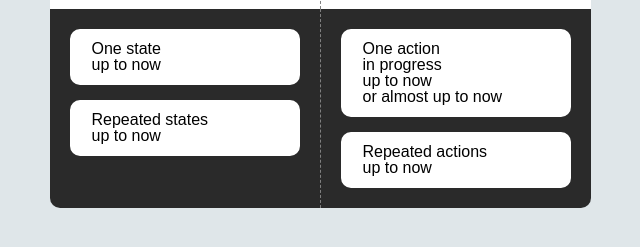
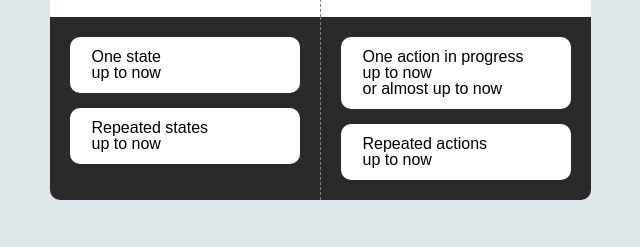
Before and after one commit to kamyninvlad/present-perfect-simple-present-perfect-contnuous, a plain HTML site: page index.html in a window 1280 px wide. Shown: the part 449-696 px from the top of the page, without its empty margins (320-960 px from the left). Drawn offline with Linux system fonts and the light colour scheme; a web font is replaced by a local one.

Commit message:
Update index.html

```diff
--- a/index.html
+++ b/index.html
@@ -34,7 +34,7 @@
                     <p class="uses">Repeated states<br>up to now</p>
                 </td>
                 <td>
-                    <p class="uses">One action<br>in progress<br>up to now<br>or almost up to now</p>
+                    <p class="uses">One action in progress<br>up to now<br>or almost up to now</p>
                     <p class="uses">Repeated actions<br>up to now</p>
                 </td>
             </tr>
```
